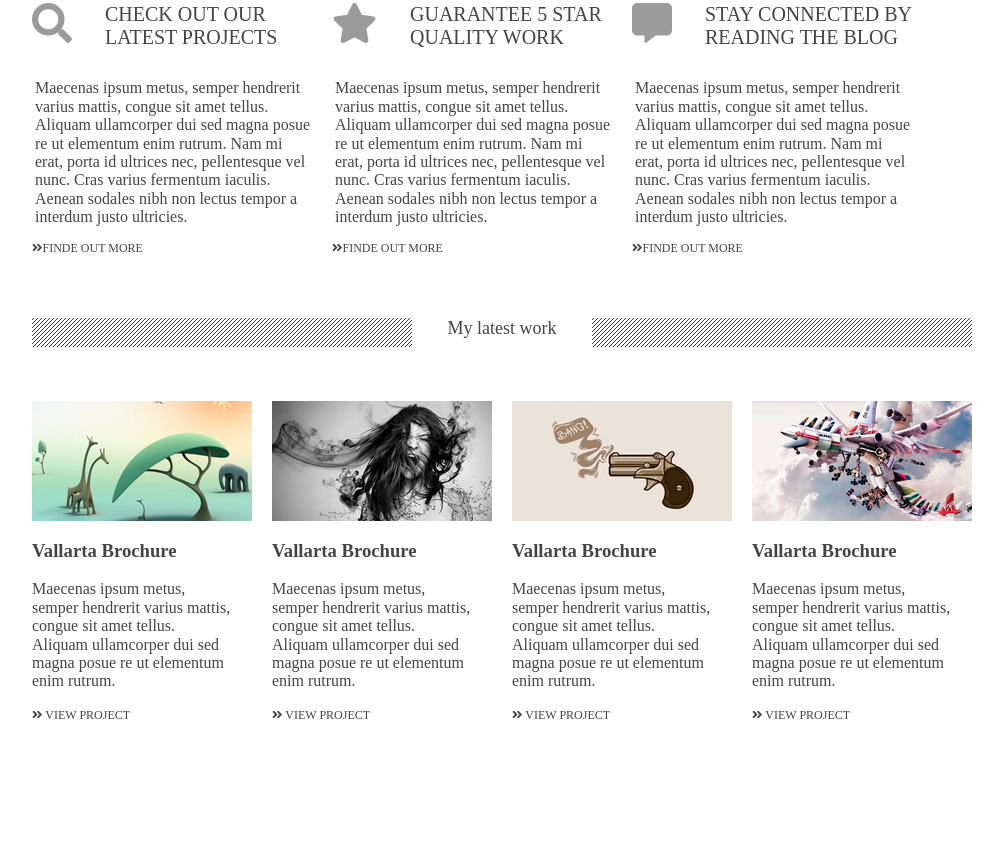
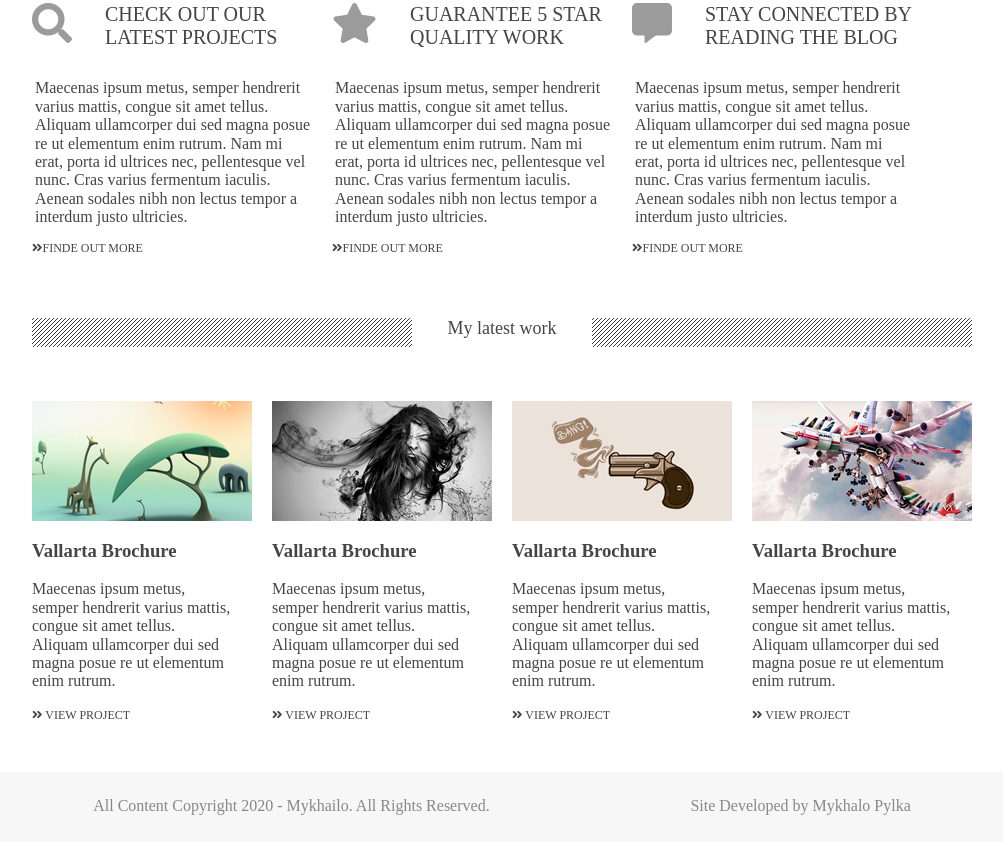
Before and after one commit to mykhailopylka/layout_progect_1_20.02, a plain HTML site: page index.html in a window 1280 px wide. Shown: the part 669-1511 px from the top of the page, without its empty margins (138-1141 px from the left). Before the commit the page ends 1441 px from the top, so only its background shows below. Drawn offline with Linux system fonts and the light colour scheme; a web font is replaced by a local one.

Commit message:
next changes

```diff
--- a/css/style.css
+++ b/css/style.css
@@ -5,16 +5,22 @@ box-sizing: border-box;
 }
 // 1400x1525
 body {
+  display: flex;
+  flex-direction: column;
   margin: 0;
   padding: 0;
   max-width: 1400px;
-  max-height: 1550px;
   background-color: #FDFDFD;
 }
+main, header, footer {
+    width: 100%;
+}
+main {
+  flex-grow: 1;
+}
 .conteiner {
-  width: 940px;
+  max-width: 940px;
   margin: 0 auto;
-  height: 1000px;
   color: #454545;
 }
 
@@ -139,3 +145,17 @@ body {
   margin-top: 18px;
   margin-bottom: 50px;
 }
+/* --  basment ------------------------*/
+.basment {
+  width: 100%;
+  height: 70px;
+  background: #F7F7F7;
+}
+.basment-text {
+  display: flex;
+  justify-content: space-between;
+  width: 67%;
+  margin: auto;
+  padding-top: 25px;
+  color: #888888;
+}
--- a/index.html
+++ b/index.html
@@ -16,7 +16,8 @@
 	<script src="//html5shiv.google.com/svn/trunk/html5.js"></script>
 	<![endif]-->
 </head>
-<body class="conteiner" >
+<body>
+	<div class="conteiner">
 	<header role="upside" class="upside_header">
 		<span>
 			Blitz
@@ -65,7 +66,7 @@
 		</nav>
 
 	</header>
-	<main >
+	<main>
 		<div class="header_logo">
 			<img src="img/header_logo.png" alt="header logo">
 			<div class="header_logo-announcement">
@@ -229,10 +230,20 @@
 				</div>
 			</div>
 		</div>
-
 	</main>
+	</div>
 </body>
 <footer role="downside">
+	<div class="basment">
+		<div class="basment-text">
+			<p>
+				All Content Copyright 2020 - Mykhailo. All Rights Reserved.
+			</p>
+			<p>
+				Site Developed by Mykhalo Pylka
+			</p>
+		</div>
+	</div>
 
 </footer>
 </body>
```
